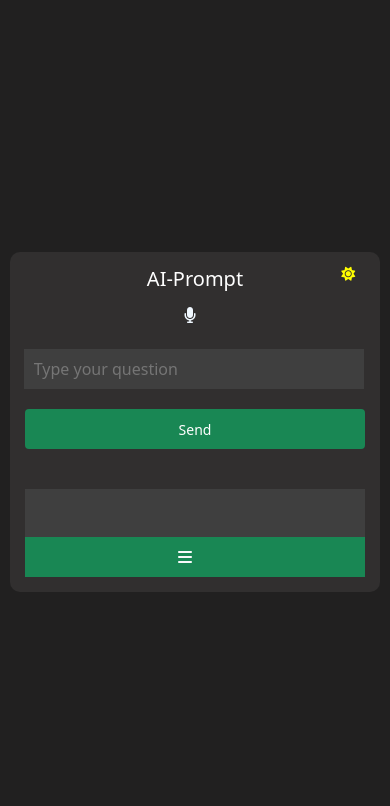
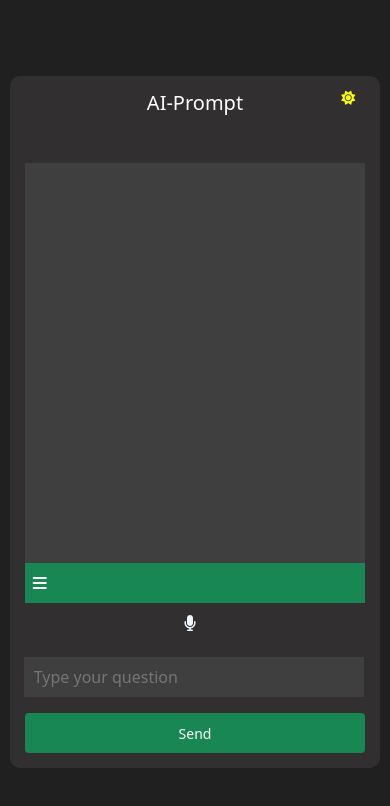
Before and after one commit to dev-LuizAds/Ai-Prompt, a plain HTML site: page Frontend/index.html in a window 390 px wide. Drawn offline with nearby package versions, Linux system fonts and the light colour scheme.

Commit message:
alteração frontend

```diff
--- a/Frontend/index.html
+++ b/Frontend/index.html
@@ -110,29 +110,7 @@
     </div>
       <h5 class="text-center mb-4" style="color: white">AI-Prompt</h5>
 
-      <div
-        class="input-group"
-        style="
-          width: 100%;
-          align-items: center;
-          justify-content: center;
-          margin-bottom: 20px;
-          flex-direction: row;
-        "
-      >
-        <span id="inputIcon">
-          <i class="fa-solid fa-microphone" id="microPhoneBTn"></i>
-        </span>
-        <input
-          type="text"
-          id="inputQuestion"
-          placeholder="Type your question"
-          name="inputQuestion"
-          maxlength="750"
-        />
-      </div>
 
-      <button id="btnSendMsg" class="btn btn-sm btn-success mb-3">Send</button>
 
       <div class="border-0">
         <span
@@ -174,6 +152,28 @@
           </div>
         </div>
       </div>
+      <div
+        class="input-group"
+        style="
+          width: 100%;
+          align-items: center;
+          justify-content: center;
+          margin-top: 20px;
+          flex-direction: row;
+        "
+      >
+        <span id="inputIcon">
+          <i class="fa-solid fa-microphone" id="microPhoneBTn"></i>
+        </span>
+        <input
+          type="text"
+          id="inputQuestion"
+          placeholder="Type your question"
+          name="inputQuestion"
+          maxlength="750"
+        />
+      </div>
+      <button id="btnSendMsg" class="btn btn-sm btn-success mt-3">Send</button>
     </main>
     <div class="loader-container">
       <div id="loader"></div>
--- a/Frontend/style.css
+++ b/Frontend/style.css
@@ -239,6 +239,7 @@ gap:15px;
     margin: 10px;
     height: auto;
     padding: 15px;
+    min-height: 400px;
   }
 
   .input-group {
@@ -267,14 +268,14 @@ gap:15px;
 
   #answerScreen {
     height: auto;
-    max-height: 250px;
+    min-height: 400px;
   }
 
   .footer {
     flex-direction: column;
     gap: 10px;
-    align-items: center;
-    justify-content: center;
+    align-items: left;
+    justify-content: left;
   }
 
   #iconOptions {
```
Also changed, not shown: Frontend/app.js (line endings or trailing spaces).
